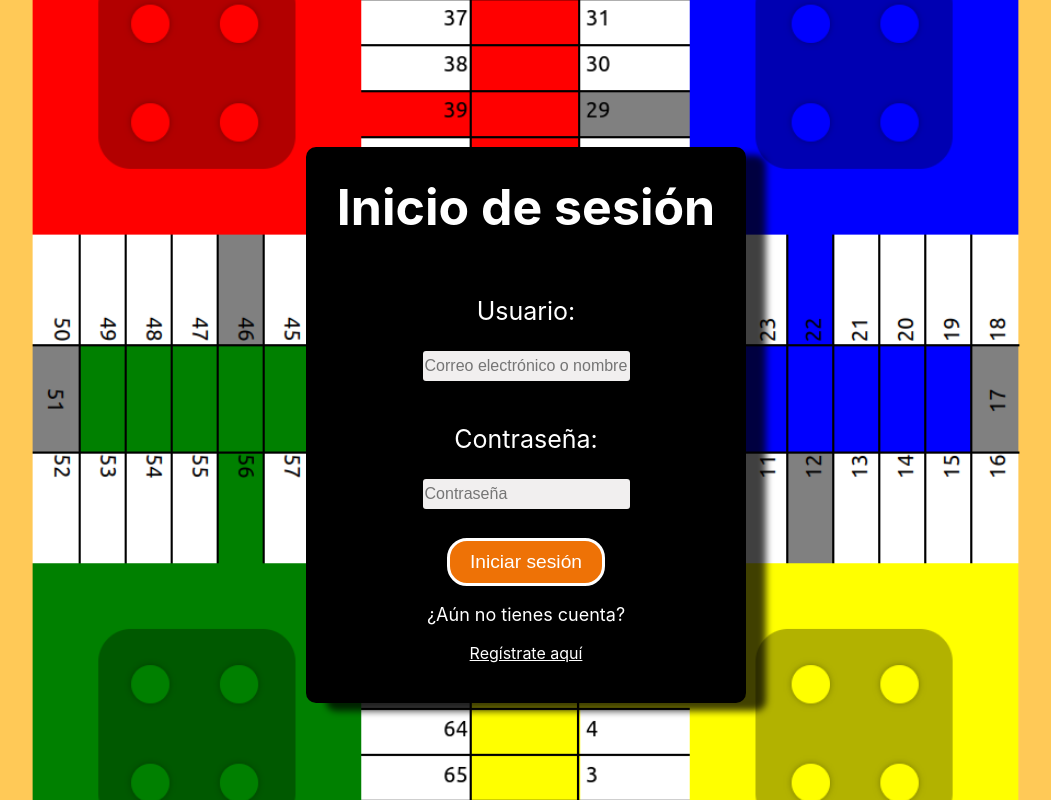
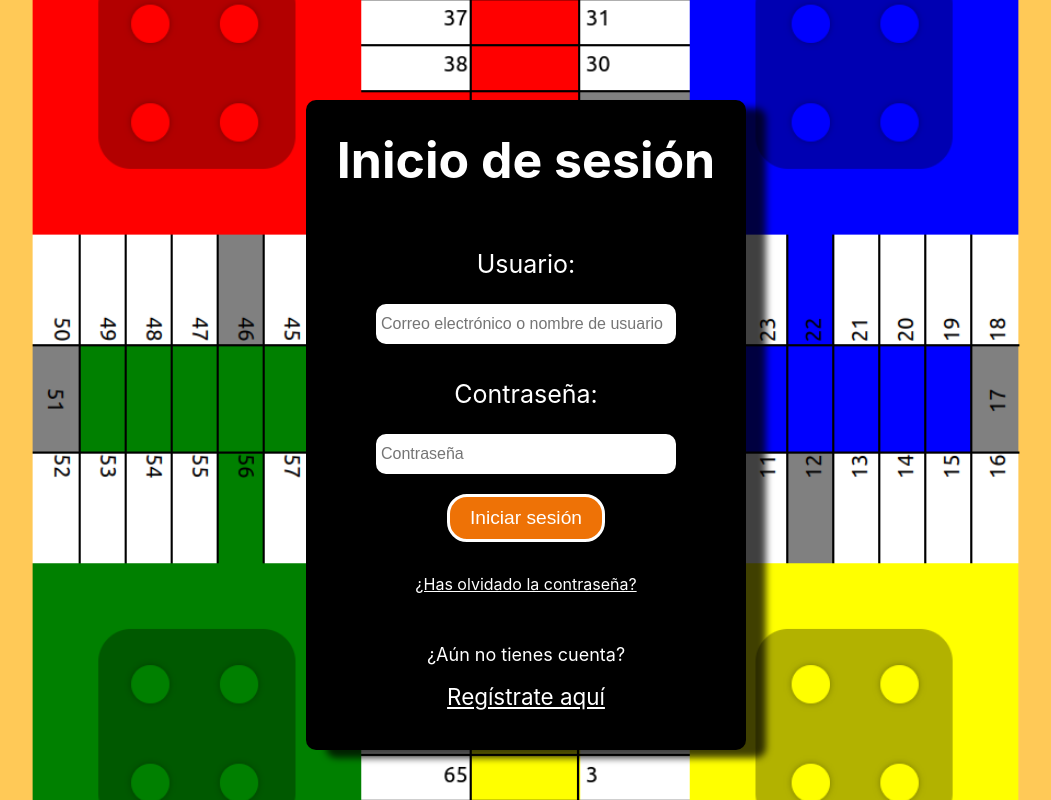
Before and after one commit to UNIZAR-30226-2023-03/frontend-web, a React (Create React App) app: page / in a window 1280 px wide. Shown: the whole page, without its empty margins (114-1165 px from the left). Built offline with nearby package versions, Linux system fonts and the light colour scheme.

Commit message:
Recuperacion de contraseña a falta del token

```diff
--- a/src/App.js
+++ b/src/App.js
@@ -18,6 +18,7 @@ import PartidaPublica from './componentes/PartidaPublica';
 import EsperarTorneo from './componentes/EsperarTorneo';
 import EsperarFinal from './componentes/EsperarFinal';
 import Tienda from './componentes/Tienda';
+import RecuperarContrasegna from './componentes/RecuperarContrasegna';
 
 
 function App() {
@@ -38,6 +39,7 @@ function App() {
         <Route path='/esperartorneo' Component={EsperarTorneo}/>
         <Route path='/esperarfinal' Component={EsperarFinal}/>
         <Route path='/tienda' Component={Tienda}/>
+        <Route path='/recuperarContraseña' Component={RecuperarContrasegna}/>
     </Routes>
     </BrowserRouter>
 
--- a/src/componentes/Login.Form.jsx
+++ b/src/componentes/Login.Form.jsx
@@ -58,9 +58,14 @@ function LoginForm() {
           <input className='inp' type="password" placeholder='Contraseña' required value={password} onChange={handlePasswordChange} />
           <p className={error2 ? 'error2' : 'error2In'}>La contraseña es incorrecta </p>
         </label>
+
+
         <button type="submit">Iniciar sesión</button>
+        <p></p>
+        <Link to='/recuperarcontraseña'>¿Has olvidado la contraseña?</Link>
+        <p></p>
         <p className="textoSinIniciarSesion">¿Aún no tienes cuenta?</p>
-        <Link to='/registrarse'>Regístrate aquí</Link>
+        <Link className="iraregistro" to='/registrarse'>Regístrate aquí</Link>
         <br/>
       </form>
     </div>
--- a/src/componentes/Partida.jsx
+++ b/src/componentes/Partida.jsx
@@ -713,18 +713,9 @@ function Partida() {
   }, []);
 
   useEffect(() => {
-    const handleVisibilityChange = async () => {
-      if (document.visibilityState === 'hidden') {
-        console.log('La pestaña perdió el foco, ejecutando función...');
-        await salirPartida();
-      }
-    };
-
-    document.addEventListener('visibilitychange', handleVisibilityChange);
-
-    return () => {
-      document.removeEventListener('visibilitychange', handleVisibilityChange);
-    };
+    window.onbeforeunload = function() {
+      salirPartida();
+  };
     // eslint-disable-next-line
   }, []);
 
--- /dev/null
+++ b/src/componentes/RecuperarContrasegna.jsx
@@ -0,0 +1,54 @@
+import React, { useState } from 'react';
+import axios from 'axios';
+import { useNavigate } from 'react-router-dom';
+import Cookies from 'universal-cookie';
+import "../styles/Registrarse.css";
+function RecuperarContrasegna() {
+  const navigate = useNavigate();
+  const [errorcambiocontrasegna, seterrorcambiocontrasegna] = useState("");
+  const [password1, setpassword1] = useState('');
+  const [password2, setpassword2] = useState('');
+  const cookies= new Cookies();
+  const idUsuario = cookies.get('idUsuario');
+  let token;
+
+  const handleSubmit = async (event) => {
+    event.preventDefault();
+    if(password1!==password2){
+      seterrorcambiocontrasegna("Las contraseñas no coinciden");
+    }
+    else{
+      await axios.post("https://lamesa-backend.azurewebsites.net/usuario/validar-codigo", {usuario: idUsuario, token:token, password: password1})
+      .then ( response => {
+        navigate(process.env.PUBLIC_URL+'/recuperarcontraseña');
+      })
+      .catch(error => {
+        seterrorcambiocontrasegna(error.response.data);
+      })
+    }
+
+
+  };
+
+  return (
+    <div className="containerRegistro">
+      <form onSubmit={handleSubmit} className="formRegistro">
+        <h1>Recuperar contraseña</h1>
+        <label>
+        <p className="textoRegistro">Introduce la nueva contraseña:</p>
+          <input type="text" value={password1} required onChange={(e) => setpassword1(e.target.value)} />
+        </label>
+        <br/>
+        <label>
+        <p className="textoRegistro">Repite la contraseña anterior:</p>
+          <input type="text" value={password2} required onChange={(e) => setpassword2(e.target.value)} />
+        </label>
+        <br/>
+        <p className="mensajeError">{errorcambiocontrasegna}</p>
+        <button type="submit" className="botonRegistro">Cambiar contraseña</button>
+      </form>
+    </div>
+  );
+}
+
+export default RecuperarContrasegna;
--- a/src/styles/InicioSesion.css
+++ b/src/styles/InicioSesion.css
@@ -42,6 +42,7 @@ body {
     width: 400px;
     text-align: center;
     box-shadow: 20px 8px 7px rgba(0, 0, 0, 0.75);
+    color: #fff;
   }
 
   /* Texto blanco */
@@ -59,6 +60,27 @@ body {
     border-radius: 20px;
     cursor: pointer;
     margin-top: 10px;
+  }
+  .form-container input[type="text"] {
+    width: 300px;
+    height: 40px;
+    border-radius: 10px;
+    background-color: #ffffff;
+    border: 5px solid rgb(255, 255, 255);
+    margin: 0;
+    padding: 0;
+  }
+  .form-container input[type="password"] {
+    width: 300px;
+    height: 40px;
+    border-radius: 10px;
+    background-color: #ffffff;
+    border: 5px solid rgb(255, 255, 255);
+    margin: 0;
+    padding: 0;
+  }
+  .iraregistro{
+    font-size: 1.4em;
   }
 
   .form-container button:hover {
--- a/src/styles/Registrarse.css
+++ b/src/styles/Registrarse.css
@@ -8,7 +8,6 @@
     display: flex;
     justify-content: center;
     align-items: center;
-    position: relative;
   }
 
   .formRegistro {
@@ -16,13 +15,40 @@
     padding: 20px;
     border-radius: 10px;
     width: 400px;
-    text-align: center;
+    display: flex;
+    justify-content: center;
+    align-items: center;
     box-shadow: 20px 8px 7px rgba(0, 0, 0, 0.75);
     color: #fff;
+    flex-direction: column;
   }
+  .formRegistro input[type="text"] {
+    width: 300px;
+    height: 30px;
+    border-radius: 10px;
+    background-color: #ffffff;
+    border: 5px solid rgb(255, 255, 255);
+    margin: 0 0;
+    padding: 0 0;
+
+  }
+  .formRegistro input[type="password"] {
+    width: 300px;
+    height: 30px;
+    border-radius: 10px;
+    background-color: #ffffff;
+    border: 5px solid rgb(255, 255, 255);
+    margin: 0;
+    padding: 0;
+  }
+  .formRegistro h1{
+    text-align: center;
+  }
+
   .textoRegistro{
     color: #ffffff;
     font-size: 25px;
+    text-align: center;
   }
   .botonRegistro[type="submit"] {
     background-color: #ee7206;
```
